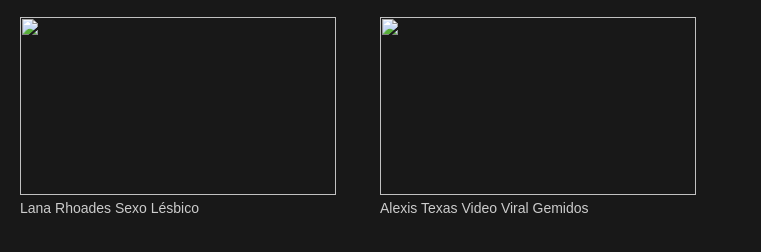
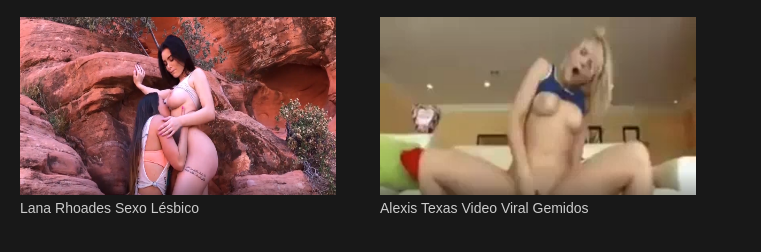
Before and after one commit to NSP-BLACK/tunoticianocturna, a plain HTML site: page index.html in a window 1280 px wide. Shown: the part 88-340 px from the top of the page, without its empty margins (0-761 px from the left). Drawn offline with Linux system fonts and the light colour scheme.

Commit message:
Update index.html

```diff
--- a/index.html
+++ b/index.html
@@ -20,13 +20,13 @@
 			<article class="article">
 				<div class="article__miniatures">
 					<div id="LanaRhoades">
-						<a href="Lana Rhoades Sexo Lésbico.html"><img src="Categorías/Miniaturas/Lana Rhoades.png"></a>
+						<a href="Lana Rhoades Sexo Lésbico.html"><img src="Miniaturas/Lana Rhoades.png"></a>
 						<p>
 							<a class="miniatures__a" href="Lana Rhoades Sexo Lésbico.html">Lana Rhoades Sexo Lésbico</a>
 						</p>
 					</div>
 					<div id="AlexisTexas">
-						<a href="Alexis Texas Video Viral Gemidos.html"><img src="Categorías/Miniaturas/Alexis Texas.png"></a>
+						<a href="Alexis Texas Video Viral Gemidos.html"><img src="Miniaturas/Alexis Texas.png"></a>
 						<p>
 							<a class="miniatures__a" href="Alexis Texas Video Viral Gemidos.html">Alexis Texas Video Viral Gemidos</a>
 						</p>
```
